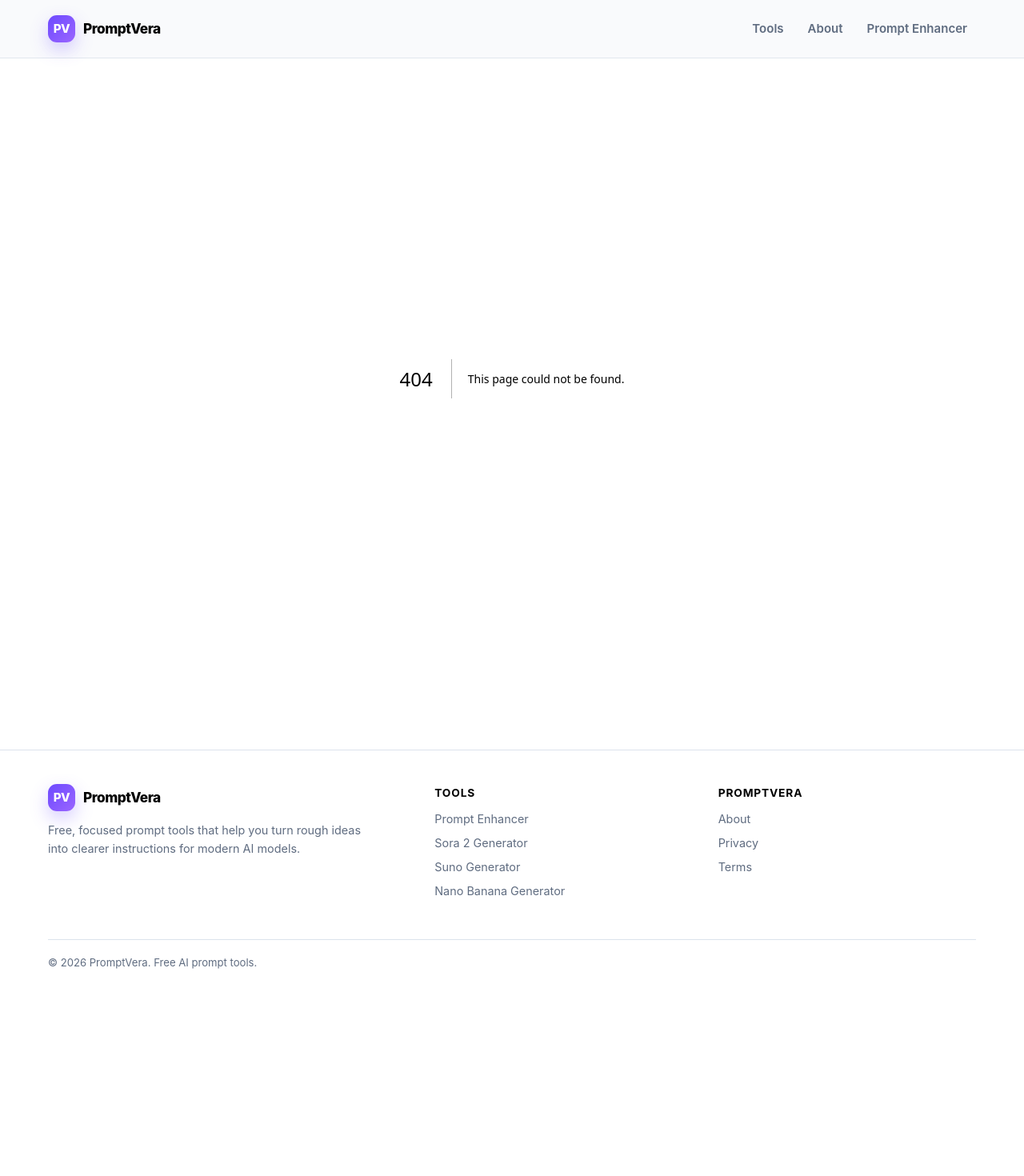
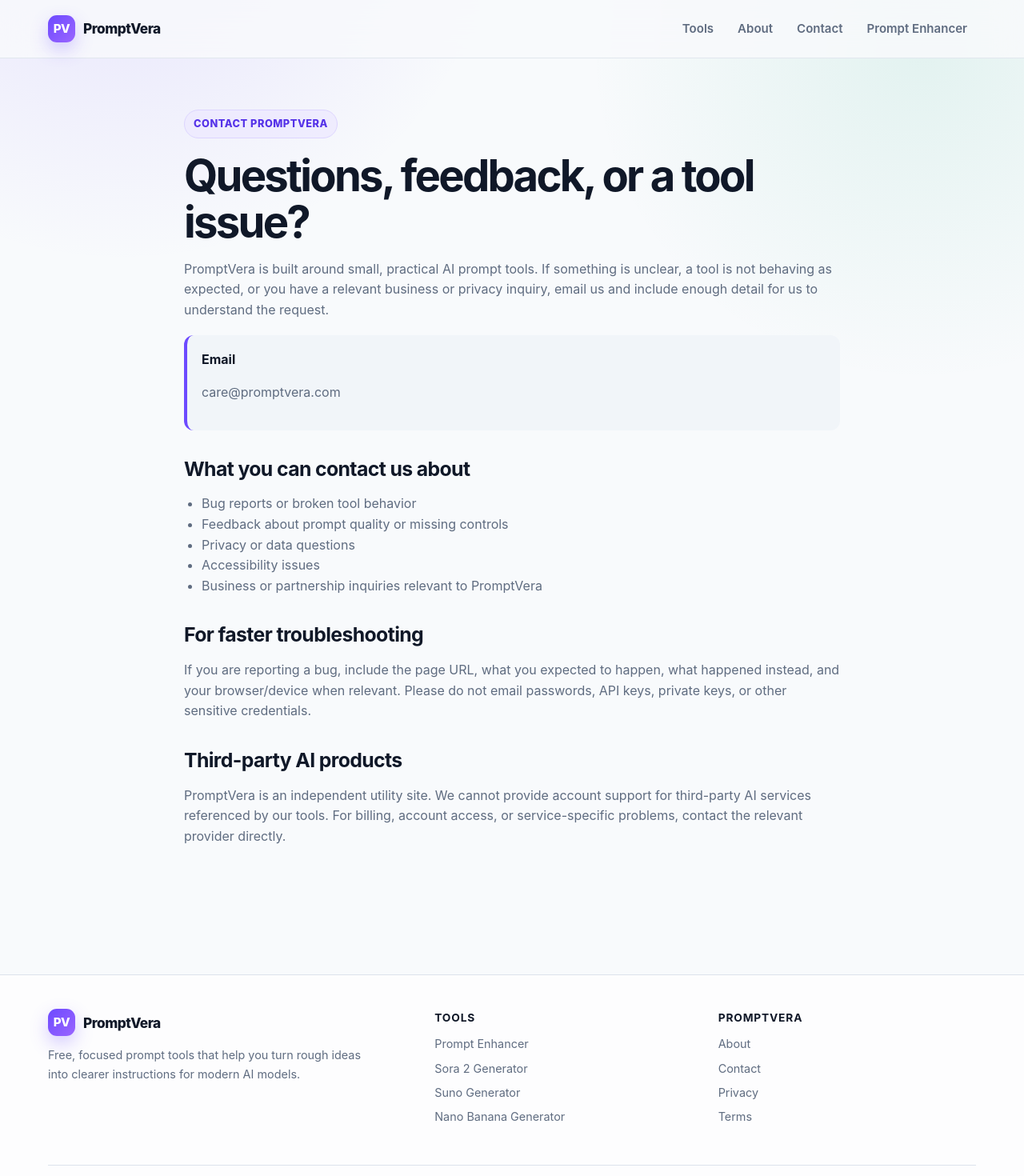
Before and after one commit to GrithX-Solutions/promptvera, a Next.js app: page /contact in a window 1280 px wide. Before the commit this address had no page. Shown: the top 1470 px of the page at 80% size. Before the commit the page ends 1242 px from the top, so only its background shows below. Built offline with nearby package versions, Linux system fonts and the light colour scheme.

Commit message:
Add PromptVera contact page
Add care@promptvera.com contact page, navigation links, sitemap entry, and privacy contact details.

```diff
--- /dev/null
+++ b/app/contact/page.tsx
@@ -0,0 +1,55 @@
+import type { Metadata } from "next";
+import { siteConfig } from "@/lib/site";
+
+export const metadata: Metadata = {
+  title: "Contact",
+  description:
+    "Contact PromptVera for tool feedback, bug reports, privacy requests, business inquiries, and general questions.",
+  alternates: { canonical: "/contact" },
+};
+
+export default function ContactPage() {
+  return (
+    <div className="shell simple-page prose">
+      <span className="eyebrow">Contact PromptVera</span>
+      <h1>Questions, feedback, or a tool issue?</h1>
+      <p>
+        PromptVera is built around small, practical AI prompt tools. If something is unclear,
+        a tool is not behaving as expected, or you have a relevant business or privacy inquiry,
+        email us and include enough detail for us to understand the request.
+      </p>
+
+      <div className="callout">
+        <strong>Email</strong>
+        <p>
+          <a href={`mailto:${siteConfig.contactEmail}`}>
+            {siteConfig.contactEmail}
+          </a>
+        </p>
+      </div>
+
+      <h2>What you can contact us about</h2>
+      <ul>
+        <li>Bug reports or broken tool behavior</li>
+        <li>Feedback about prompt quality or missing controls</li>
+        <li>Privacy or data questions</li>
+        <li>Accessibility issues</li>
+        <li>Business or partnership inquiries relevant to PromptVera</li>
+      </ul>
+
+      <h2>For faster troubleshooting</h2>
+      <p>
+        If you are reporting a bug, include the page URL, what you expected to happen, what
+        happened instead, and your browser/device when relevant. Please do not email passwords,
+        API keys, private keys, or other sensitive credentials.
+      </p>
+
+      <h2>Third-party AI products</h2>
+      <p>
+        PromptVera is an independent utility site. We cannot provide account support for third-party
+        AI services referenced by our tools. For billing, account access, or service-specific
+        problems, contact the relevant provider directly.
+      </p>
+    </div>
+  );
+}
--- a/app/sitemap.ts
+++ b/app/sitemap.ts
@@ -10,6 +10,7 @@
   "/nano-banana-prompt-generator",
   "/ai-image-prompt-generator",
   "/about",
+  "/contact",
   "/privacy-policy",
   "/terms",
 ];
--- a/components/SiteFooter.tsx
+++ b/components/SiteFooter.tsx
@@ -24,6 +24,7 @@
         <div className="footer-col">
           <h3>PromptVera</h3>
           <Link href="/about">About</Link>
+          <Link href="/contact">Contact</Link>
           <Link href="/privacy-policy">Privacy</Link>
           <Link href="/terms">Terms</Link>
         </div>
--- a/components/SiteHeader.tsx
+++ b/components/SiteHeader.tsx
@@ -11,6 +11,7 @@
         <nav className="nav" aria-label="Primary navigation">
           <Link href="/#tools">Tools</Link>
           <Link href="/about">About</Link>
+          <Link href="/contact">Contact</Link>
           <Link href="/prompt-enhancer">Prompt Enhancer</Link>
         </nav>
       </div>
--- a/lib/site.ts
+++ b/lib/site.ts
@@ -2,6 +2,7 @@
   name: "PromptVera",
   domain: "promptvera.com",
   url: "https://promptvera.com",
+  contactEmail: "care@promptvera.com",
   tagline: "Better Prompts. Better AI Results.",
   description:
     "Free AI prompt generators and prompt enhancement tools for image, video, music, and general-purpose AI workflows.",
```
Also changed, not shown: app/privacy-policy/page.tsx (+8 -0 lines).
